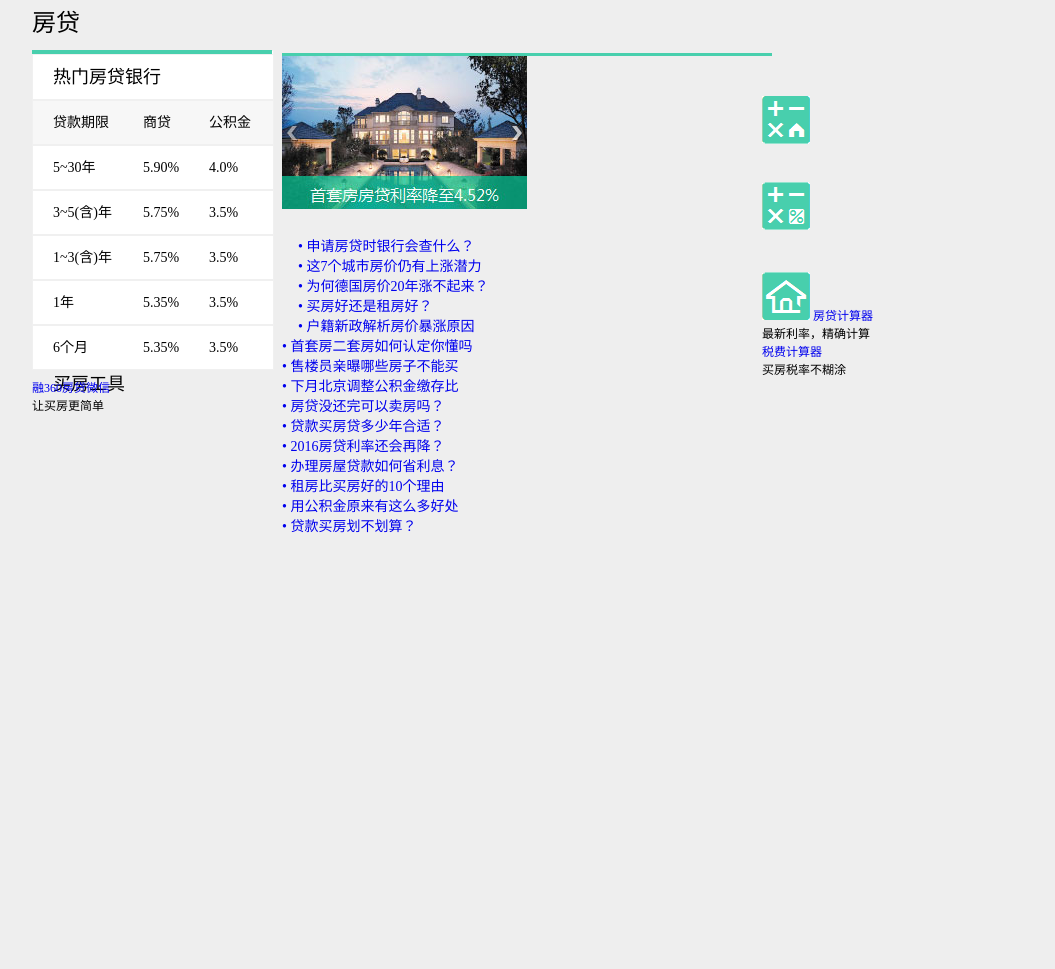
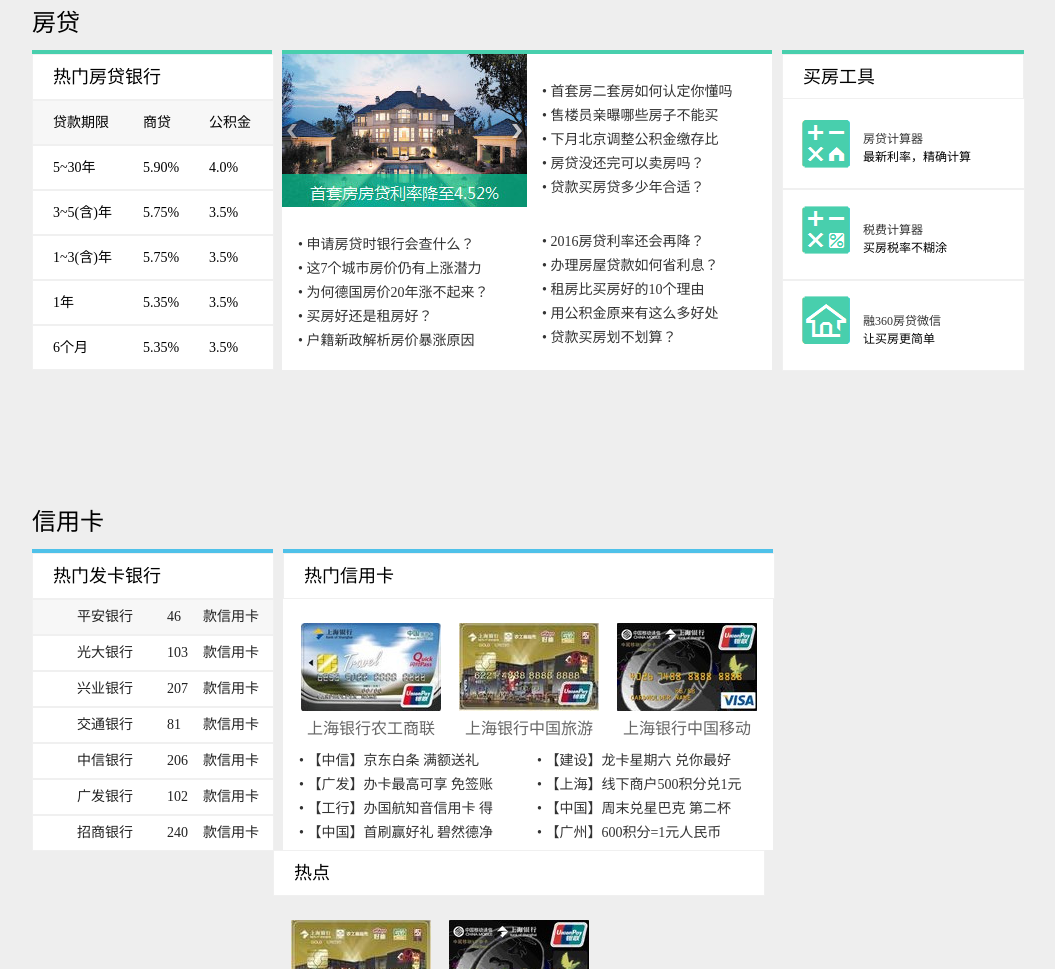
Before and after one commit to Milo233/webfront, a plain HTML site: page finance web/index.html in a window 1280 px wide. Shown: the part 425-1394 px from the top of the page, without its empty margins (113-1168 px from the left). Drawn offline with Linux system fonts and the light colour scheme.

Commit message:
2016428
second day

```diff
--- a/finance web/css/index.css
+++ b/finance web/css/index.css
@@ -48,21 +48,48 @@
 .content  .fast{position: absolute;top:30px;left:600px;clear:both;float:left;}
 .content .bodyRight{position: absolute;top:25px;left:724px;}
 
-.main{background: #eeeeee;width:100%;height:2000px;padding-top: 22px;}
-.main .house{}
-.main .house .title{width:220px;height:44px;font-size: 18px;background: #fff;line-height: 44px;padding-left: 20px;border:1px solid #f0f0f0}
+.main{background: #eeeeee;width:100%;height:3000px;padding-top: 22px;}
+.main .house{margin-bottom: 130px;}
+.main  .title{width:220px;height:44px;font-size: 18px;background: #fff;line-height: 44px;padding-left: 20px;border:1px solid #f0f0f0}
 .main .house .hLeft{height:44px;width:240px;border-top: 4px solid #48cfad;float:left;}
 .main h1{font-size:24px;font-weight: normal;padding-bottom: 12px;}
 .main .detail{height:43px;width: 220px;font-size: 14px;background: #fff;border:1px solid #f0f0f0;line-height: 43px;padding-left: 20px;position: relative;}
-.main .d2{position:absolute;left:110px;}
-.main .d1{position:absolute;left:176px;}
+.main .house .d2{position:absolute;left:110px;}
+.main .house .d1{position:absolute;left:176px;}
 .main .active{background:#f7f7f7; }
 .main .detail:hover{background:#f7f7f7; }
 
-.main .hMiddle{position:relative;left:10px;top:3px;width:490px;height:309px;border-top:3px solid #48cfad;float:left;}
+.main .hMiddle{position:relative;left:10px;width:490px;height:316px;border-top:4px solid #48cfad;float:left;background:#fff;}
 .main .hTab{padding-bottom: 22px;}
 .main .hMt1{padding-left: 16px;}
-.main li{font-size: 14px;}
+.main .hMt2{position: absolute;top:26px;left:260px;}
+.main .hMt3{position: absolute;top:176px;left:260px;}
+.main a{color:#333333;}
+.main li{font-size: 14px;   line-height: 24px;}
+
+.main .hRight{float:left;position: relative;left:20px;border-top:4px solid #48cfad;}
+.main .hRight img{position: relative;top:20px;left:20px;z-index: 1;}
+.main .cal{position: absolute;top:44px;}
+.main .houseCal,.taxCal,.rong{height:59px;width:161px;background: #fff;padding-top:30px;padding-left: 80px;border:1px solid #f0f0f0;}
+.main .houseCal:hover{background:#f7f7f7;}
+.taxCal:hover{background:#f7f7f7;}
+.rong:hover{background:#f7f7f7;}
+
+.main .card{padding-top: 132px;clear:both;}
+.main .cLeft{width:241px;border-top: 4px solid #4fc1e9;float: left;}
+.main .card .d2{position:absolute;left:44px;}
+.main .card .d1{position:absolute;left:170px;}
+.main .card .d3{position: absolute;left:134px;}
+.main .card .detail{height:34px;line-height: 34px;font-size: 14px;color:#222222;}
+
+.main .card .cMiddle{position:relative;left:10px;width:490px;height:297px;border-top:4px solid #4fc1e9;float:left;background:#fff;}
+.main .card .cTitle{width:470px;height:44px;font-size: 18px;background: #fff;line-height: 44px;padding-left: 20px;border:1px solid #f0f0f0}
+.main .cImg{float:left;padding:24px 0 0 18px;text-align: center;font-size: 16px;color:#666666;}
+.main .cT1{position: absolute;top:196px;left:16px;font-size: 14px;}
+.main .cT1 a{text-decoration: none;}
+.main .cT1 a:hover{color: #0055bb}
+.main .cT2{position: absolute;top:196px;left:254px;font-size: 14px;}
+.main .cRight{float:left;}
 /*.content .tab .person{background: url(../images/tab.jpg) no-repeat left 30px 20px;color:#000;}*/
 
 
--- a/finance web/index.html
+++ b/finance web/index.html
@@ -37,7 +37,6 @@
         <li><a href="#">资讯</a></li>
     </ul>
 </div>
-
 <div class="content">
     <div class="body wrap">
         <div class="bodyLeft">
@@ -100,7 +99,6 @@
         </div>
     </div>
 </div>
-
 <div class="main">
     <div class="house wrap">
         <h1>房贷</h1>
@@ -168,15 +166,14 @@
                     <li class="item"><a href="#" target="_blank" title="贷款买房划不划算？聪明人是这样算的！">• 贷款买房划不划算？</a></li>
                 </ul>
             </div>
-            <div class="hMt2"></div>
-            <div class="hMt3"></div>
         </div>
         <div class="hRight">
             <div class="title">
                 <span>买房工具</span>
             </div>
+            <img src="images/hRight.gif"/>
+            <div class="cal">
             <div class="houseCal">
-                <img src="images/hRight.gif"/>
                 <a href="#" >房贷计算器</a>
                 <p>最新利率，精确计算</p>
             </div>
@@ -188,10 +185,93 @@
                 <a href="#" >融360房贷微信</a>
                 <p>让买房更简单</p>
             </div>
+            </div>
+        </div>
+    </div>
+    <div class="card wrap">
+        <h1>信用卡</h1>
+        <div class="cLeft">
+            <div class="title">
+                <span>热门发卡银行</span>
+            </div>
+            <div class="detail active">
+                <span class="d2">平安银行</span>
+                <span class="d1">款信用卡</span>
+                <span class="d3">46</span>
+            </div>
+            <div class="detail">
+                <span class="d2">光大银行</span>
+                <span class="d1">款信用卡</span>
+                <span class="d3">103</span>
+            </div>
+            <div class="detail">
+                <span class="d2">兴业银行</span>
+                <span class="d1">款信用卡</span>
+                <span class="d3">207</span>
+            </div>
+            <div class="detail">
+                <span class="d2">交通银行</span>
+                <span class="d1">款信用卡</span>
+                <span class="d3">81</span>
+            </div>
+            <div class="detail">
+                <span class="d2">中信银行</span>
+                <span class="d1">款信用卡</span>
+                <span class="d3">206</span>
+            </div>
+            <div class="detail">
+                <span class="d2">广发银行</span>
+                <span class="d1">款信用卡</span>
+                <span class="d3">102</span>
+            </div>
+            <div class="detail">
+                <span class="d2">招商银行</span>
+                <span class="d1">款信用卡</span>
+                <span class="d3">240</span>
+            </div>
+        </div>
+        <div class="cMiddle">
+            <div class="cTitle"><span>热门信用卡</span></div>
+            <div class="cImg"><img src="images/card1.jpg"/><br/><span>上海银行农工商联
+</span></div>
+            <div class="cImg"><img src="images/card2.jpg"/><br/><span>上海银行中国旅游</span></div>
+            <div class="cImg"><img src="images/card3.jpg"/><br/><span>上海银行中国移动</span></div>
+            <div class="cT1">
+                <ul>
+                    <li class="item"><a href="#" target="_blank" title="【中信】京东白条 满额送礼 最高50元立减券"> • 【中信】京东白条 满额送礼 </a></li>
+                    <li class="item"><a href="#" target="_blank" title="【广发】办卡最高可享 免签账金300元">• 【广发】办卡最高可享 免签账</a></li>
+                    <li class="item"><a href="#" target="_blank" title="【工行】办国航知音信用卡 得龙腾礼包">• 【工行】办国航知音信用卡 得</a></li>
+                    <li class="item"><a href="#" target="_blank" title="【中国】首刷赢好礼 碧然德净水壶等你拿">• 【中国】首刷赢好礼 碧然德净</a></li>
+                </ul>
+            </div>
+            <div class="cT2">
+                <ul>
+                    <li><a href="#" target="_blank">• 【建设】龙卡星期六 兑你最好</a></li>
+                    <li><a href="#" target="_blank" >• 【上海】线下商户500积分兑1元</a></li>
+                    <li><a href="#" target="_blank" >• 【中国】周末兑星巴克 第二杯</a></li>
+                    <li><a href="#" target="_blank">• 【广州】600积分=1元人民币</a></li>
+                </ul>
+            </div>
+        </div>
+        <div class="cRight">
+            <div class="cTitle"><span>热点</span></div>
+            <div class="cT1">
+                <ul>
+                    <li><a href="#">• 信用卡办卡条件  你真的都</a> </li>
+                    <li><a href="#">• 五一开车加油  刷什么信用</a> </li>
+                    <li><a href="#">• 环保很时髦，办一张光大“小</a> </li>
+                    <li><a href="#">• 拥有一家银行多张信用卡，还</a> </li>
+                    <li><a href="#">• 星巴克时间又到了：小编教你</a> </li>
+                </ul>
+            </div>
+            <div class="cImg"><img src="images/card2.jpg"/><br/><span>上海银行中国旅游</span></div>
+            <div class="cImg"><img src="images/card3.jpg"/><br/><span>上海银行中国移动</span></div>
+
+
+
         </div>
     </div>
 </div>
-<div class="partner"></div>
 <div class=""></div>
 <br/>
 <br/>
```
Also changed, not shown: finance web/images/card1.jpg (renamed from finance web/融360 - 提供专业贷款、信用卡、理财服务，就在融360_files/47f07ec1e676ab8eb2213d90c499de5c_140x88.jpg), finance web/images/card2.jpg (renamed from finance web/融360 - 提供专业贷款、信用卡、理财服务，就在融360_files/c29ba931ae9e6f50c995e1cbdc79c7ec842440b0_140x88.jpeg), finance web/images/card3.jpg (renamed from finance web/融360 - 提供专业贷款、信用卡、理财服务，就在融360_files/d1b916f6df10fb698554dff56e74c8ea_140x88.jpg), finance web/融360 - 提供专业贷款、信用卡、理财服务，就在融360_files/c29ba931ae9e6f50c995e1cbdc79c7ec842440b0_140x88.jpg (deleted).
